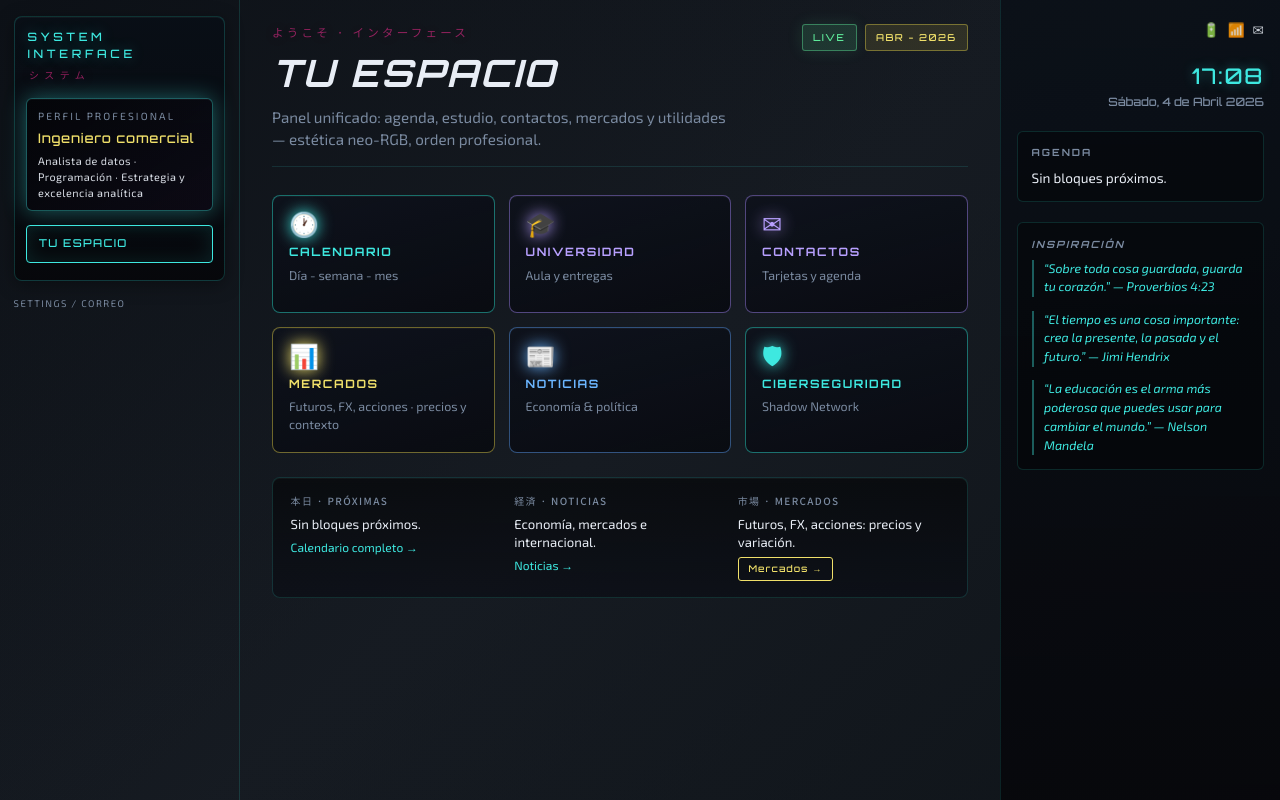
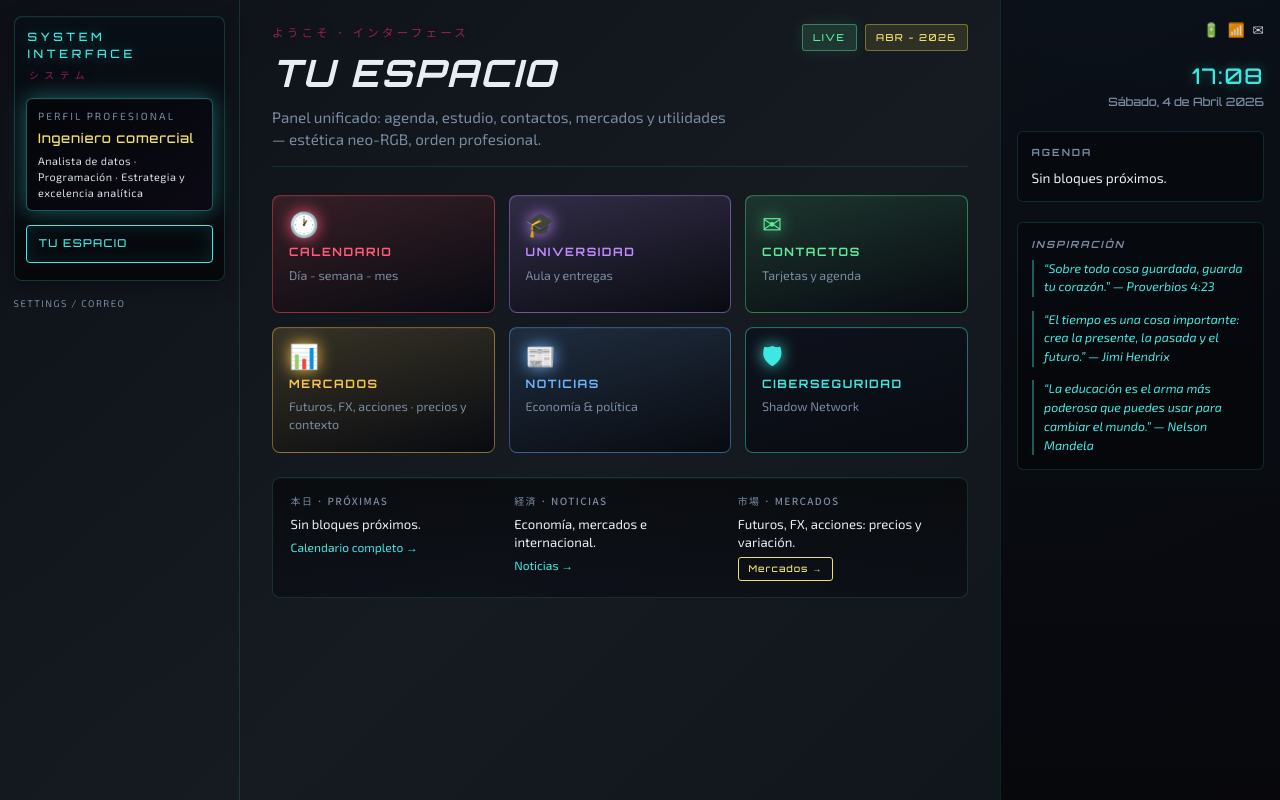
Before and after one commit to kevinconejera803-debug/Sistema-, a Flask app: page /tu-espacio in a window 1280 px wide. Run offline with Flask 3, Linux system fonts and the light colour scheme.

Commit message:
Add distinct card theme colors: red, violet, green, gold, blue, teal

```diff
--- a/gestor_tu_espacio/app.py
+++ b/gestor_tu_espacio/app.py
@@ -49,7 +49,7 @@ MODULES = [
         "title": "CALENDARIO",
         "desc": "Día - semana - mes",
         "icon": "🕐",
-        "theme": "teal",
+        "theme": "red",
         "lead": "Horario 24 h (local): mes, semana y día con eventos en SQLite.",
     },
     {
@@ -57,7 +57,7 @@ MODULES = [
         "title": "UNIVERSIDAD",
         "desc": "Aula y entregas",
         "icon": "🎓",
-        "theme": "purple",
+        "theme": "violet",
         "lead": "Plan de estudios y vida académica: campus, créditos y entregas en un solo espacio.",
     },
     {
@@ -65,7 +65,7 @@ MODULES = [
         "title": "CONTACTOS",
         "desc": "Tarjetas y agenda",
         "icon": "✉",
-        "theme": "purple",
+        "theme": "green",
         "lead": "CRM en SQLite: filtro en vivo, edición y toasts de confirmación.",
     },
     {
@@ -73,7 +73,7 @@ MODULES = [
         "title": "MERCADOS",
         "desc": "Futuros, FX, acciones · precios y contexto",
         "icon": "📊",
-        "theme": "yellow",
+        "theme": "gold",
         "lead": "Historias y noticias de precios: futuros, forex, índices y acciones; cotizaciones de referencia (yfinance).",
     },
     {
--- a/gestor_tu_espacio/static/css/tu_espacio.css
+++ b/gestor_tu_espacio/static/css/tu_espacio.css
@@ -9,6 +9,8 @@
   --purple: #b8a0ff;
   --blue: #6cb6ff;
   --green: #5eea9a;
+  --gold: #f7c54c;
+  --violet: #bf8bff;
   --orange: #ffb04a;
   --neon-magenta: #ff2d95;
   --neon-cyan: #00ffea;
@@ -389,6 +391,17 @@ a.access-card:focus-visible {
 .access-card--purple {
   border-color: rgba(167, 139, 250, 0.45);
   color: var(--purple);
+  background: linear-gradient(165deg, rgba(167, 139, 250, 0.16), rgba(8, 10, 16, 0.95));
+}
+.access-card--violet {
+  border-color: rgba(191, 139, 255, 0.45);
+  color: var(--violet);
+  background: linear-gradient(165deg, rgba(191, 139, 255, 0.18), rgba(8, 10, 16, 0.95));
+}
+.access-card--gold {
+  border-color: rgba(247, 197, 76, 0.45);
+  color: var(--gold);
+  background: linear-gradient(165deg, rgba(247, 197, 76, 0.16), rgba(8, 10, 16, 0.95));
 }
 .access-card--yellow {
   border-color: rgba(232, 212, 74, 0.45);
@@ -397,14 +410,17 @@ a.access-card:focus-visible {
 .access-card--red {
   border-color: rgba(255, 77, 94, 0.45);
   color: var(--red);
+  background: linear-gradient(165deg, rgba(255, 77, 94, 0.16), rgba(8, 10, 16, 0.95));
 }
 .access-card--blue {
   border-color: rgba(96, 165, 250, 0.45);
   color: var(--blue);
+  background: linear-gradient(165deg, rgba(96, 165, 250, 0.14), rgba(8, 10, 16, 0.95));
 }
 .access-card--green {
   border-color: rgba(74, 222, 128, 0.45);
   color: var(--green);
+  background: linear-gradient(165deg, rgba(74, 222, 128, 0.14), rgba(8, 10, 16, 0.95));
 }
 
 /* Barra inferior main */
```
